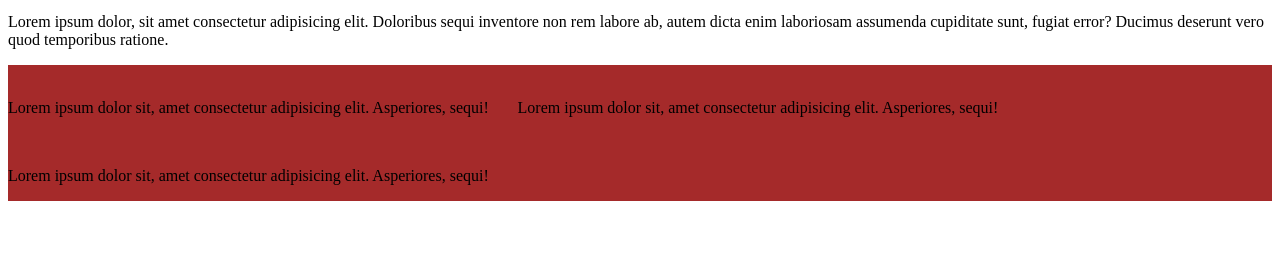
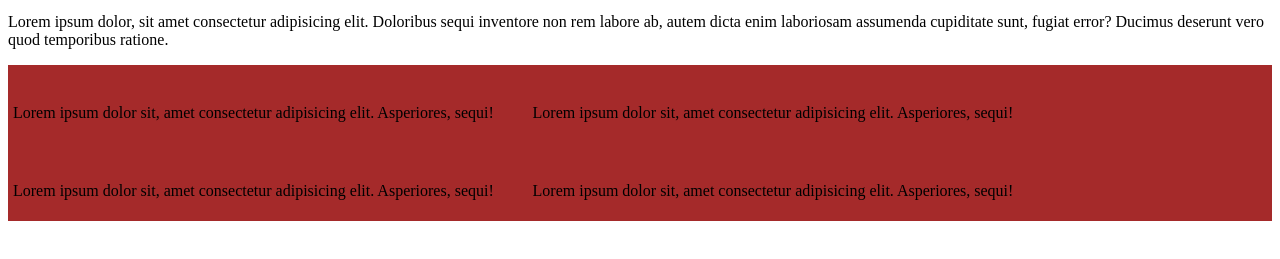
Before and after one commit to RehabHesham/DotNet_24-25_Q3_Day1, a plain HTML site: page index.html in a window 1280 px wide. Shown: the part 451-710 px from the top of the page. Drawn offline with Linux system fonts and the light colour scheme.

```diff
--- a/index.html
+++ b/index.html
@@ -46,6 +46,13 @@
             Asperiores, sequi!
           </p>
         </div>
+        <div class="article">
+          <img src="" alt="" srcset="" />
+          <p>
+            Lorem ipsum dolor sit, amet consectetur adipisicing elit.
+            Asperiores, sequi!
+          </p>
+        </div>
       </div>
     </div>
   </body>
--- a/slider.js
+++ b/slider.js
@@ -1 +1,2 @@
 console.log("test");
+console.log("test");
--- a/style.css
+++ b/style.css
@@ -20,4 +20,5 @@ h1 {
 .article {
   display: inline-block;
   width: 40%;
+  margin: 5px;
 }
```
Also changed, not shown: images/1.png (added), 1 other file.
